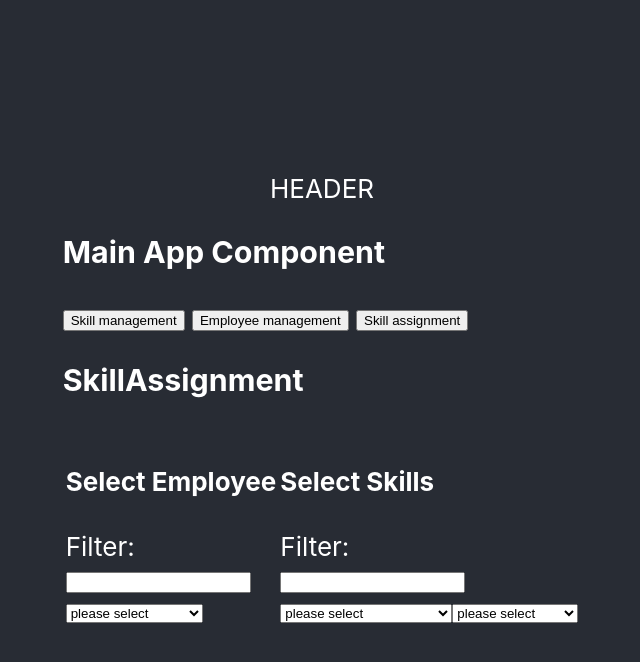
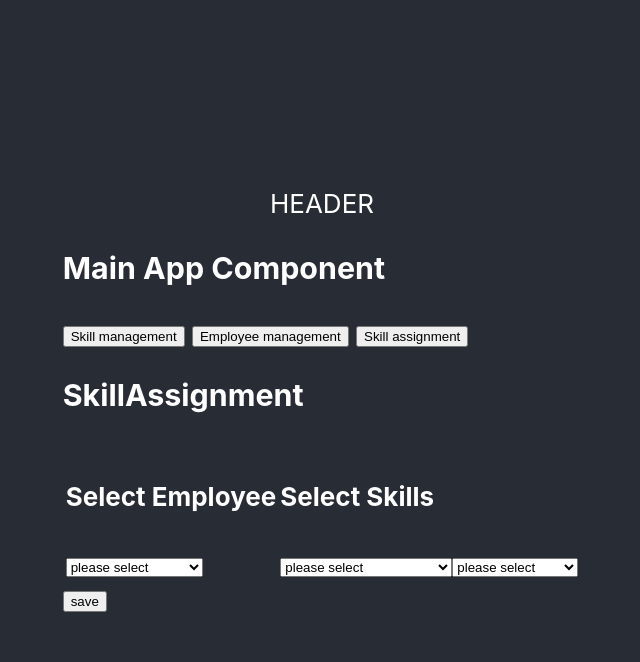
Before and after one commit to marco-dierenfeldt/skill-mgmt-tool, a React (Create React App) app: page / in a window 1280 px wide. Both pictures are taken after a click on the button "Skill assignment". Shown: the top 662 px of the page, without its empty margins (318-958 px from the left). Built offline with nearby package versions, Linux system fonts and the light colour scheme.

Commit message:
add skillAssignmentList

```diff
--- a/src/components/app/app-state.enum.js
+++ b/src/components/app/app-state.enum.js
@@ -6,7 +6,8 @@ const AppStateEnum = {
     SKILL_OVERVIEW: 5,
     SKILL_EDIT: 6,
     SKILL_NEW: 7,
-    SKILL_ASSIGNMENT: 8
+    SKILL_ASSIGNMENT: 8,
+    SKILL_ASSIGNMENT_LIST: 9
 }
 
 export default AppStateEnum;
--- a/src/components/app/main.component.jsx
+++ b/src/components/app/main.component.jsx
@@ -5,6 +5,7 @@ import AppStateEnum from "./app-state.enum";
 import EmployeeOverviewComponent from "../employee/employee-overview.component";
 import EmployeeEditComponent from "../employee/employee-edit.component";
 import SkillAssignmentComponent from "../skillassignment/skill-assignment.component";
+import SkillAssignmentListViewComponent from "../skillassignment/skill-assignment-list-view.component";
 
 class MainComponent extends Component {
     constructor(props) {
@@ -35,6 +36,10 @@ class MainComponent extends Component {
         this.setState( {displayState: AppStateEnum.SKILL_ASSIGNMENT});
     }
 
+    gotoSkillAssignmentList = () => {
+        this.setState( {displayState: AppStateEnum.SKILL_ASSIGNMENT_LIST});
+    }
+
     gotoEmployeeManagement = () => {
         this.setState({ displayState: AppStateEnum.EMPLOYEE_OVERVIEW });
     }
@@ -59,7 +64,9 @@ class MainComponent extends Component {
         } else if (this.state.displayState === AppStateEnum.SKILL_NEW) {
             content = <SkillEditComponent gotoSkillList={this.gotoSkillManagement} />
         } else if (this.state.displayState === AppStateEnum.SKILL_ASSIGNMENT) {
-            content = <SkillAssignmentComponent/>
+            content = <SkillAssignmentComponent gotoSkillAssignmentList={this.gotoSkillAssignmentList}/>
+        } else if (this.state.displayState === AppStateEnum.SKILL_ASSIGNMENT_LIST) {
+            content = <SkillAssignmentListViewComponent/>
         } else if (this.state.displayState === AppStateEnum.EMPLOYEE_EDIT) {
             content = <EmployeeEditComponent gotoEmployeeList={this.gotoEmployeeManagement} id={this.state.id} />
         } else if (this.state.displayState === AppStateEnum.EMPLOYEE_NEW) {
--- /dev/null
+++ b/src/components/skillassignment/skill-assignment-list-view.component.jsx
@@ -0,0 +1,33 @@
+import { Component } from "react";
+import skillAssignmentService from "../../service/skill-assignment.service";
+
+class SkillAssignmentListViewComponent extends Component {
+    constructor() {
+        super();
+
+        this.state = { assignments: [] };
+    }
+
+    componentDidMount() {
+        let assignments = skillAssignmentService.getAssignments();
+        this.setState({ assignments });
+    }
+
+    render() {
+        return (<div>
+            <h3>SKillAssignmentListViewComponent</h3>
+            <table>
+                {this.state.assignments.map((assignment) => {
+                    return <tr>
+                        <td>{assignment.employee.name} {assignment.employee.surname}:</td>
+                        <td>{assignment.assignedSkills.map((skill) => skill.name + '(' + skill.skillLevel.id + ') ')}</td>
+                        <td><button>edit</button> &nbsp; <button>delete</button></td>
+                    </tr>
+                })}
+            </table>
+        </div>
+        )
+    }
+}
+
+export default SkillAssignmentListViewComponent;
--- a/src/components/skillassignment/skill-assignment.component.jsx
+++ b/src/components/skillassignment/skill-assignment.component.jsx
@@ -1,10 +1,11 @@
 import { Component } from "react";
 import EmployeeService from "../../service/employee.service"
+import SkillAssignmentService from "../../service/skill-assignment.service";
 import SkillService from "../../service/skill.service"
 
 class SkillAssignmentComponent extends Component {
-    constructor() {
-        super();
+    constructor(props) {
+        super(props);
 
         this.state = { employee: {}, assignedSkills: [], employees: [], skills: [], skillGroups: [], skillLevels: [] };
     }
@@ -23,6 +24,27 @@ class SkillAssignmentComponent extends Component {
         let skills = this.state.assignedSkills;
         skills.push(skill);
         this.setState({ assignedSkills: skills });
+    }
+
+    deleteSkill = (skill) => {
+        let tmpSkills = this.state.assignedSkills;
+        let idx = tmpSkills.findIndex((tmpSkill) => tmpSkill.id === skill.id);
+
+        tmpSkills.splice(idx, 1);
+        this.setState({ assignedSkills: tmpSkills });
+    }
+
+    saveAssignment = () => {
+        let employee = this.state.employee;
+        let assignedSkills = this.state.assignedSkills;
+
+        let assignment = {
+            employee,
+            assignedSkills
+        };
+
+        SkillAssignmentService.addAssignment(assignment);
+        this.props.gotoSkillAssignmentList();
     }
 
     selectGroup = (group) => {
@@ -57,7 +79,7 @@ class SkillAssignmentComponent extends Component {
 
         currentSkills[skillIdx].skillLevel = skillLevel;
 
-        this.setState({assignedSkills: currentSkills});
+        this.setState({ assignedSkills: currentSkills });
     }
 
     render() {
@@ -75,7 +97,7 @@ class SkillAssignmentComponent extends Component {
                                 {this.state.skillLevels.map((skillLevel) => {
                                     return <option key={skillLevel.id} onClick={() => this.selectSkillLevel(skill, skillLevel)}>{skillLevel.name} {skillLevel.surname}</option>
                                 })}
-                            </select>
+                            </select><button onClick={() => this.deleteSkill(skill)}>delete</button>
                         </li>
                     })}
                 </ul>
@@ -89,8 +111,6 @@ class SkillAssignmentComponent extends Component {
                         <tr>
                             <td>
                                 <h4>Select Employee</h4>
-                                <label>Filter: </label><br />
-                                <input type="text"></input><br />
                                 <select>
                                     <option>please select</option>
                                     {this.state.employees.map((employee) => {
@@ -100,8 +120,6 @@ class SkillAssignmentComponent extends Component {
                             </td>
                             <td>
                                 <h4>Select Skills</h4>
-                                <label>Filter: </label><br />
-                                <input type="text"></input><br />
                                 <select>
                                     <option>please select</option>
                                     {this.state.skillGroups.map((group) => {
@@ -120,6 +138,7 @@ class SkillAssignmentComponent extends Component {
                     </tbody>
                 </table>
                 {assignement}
+                <button onClick={this.saveAssignment}>save</button>
             </div>
         );
     }
--- /dev/null
+++ b/src/service/skill-assignment.service.js
@@ -0,0 +1,15 @@
+class SkillAssignmentService {
+    assignments = [];
+
+    addAssignment(assignment) {
+        assignment.id = this.assignments.length;
+        this.assignments.push(assignment);
+    }
+
+    getAssignments() {
+        return this.assignments;
+    }
+
+}
+
+export default new SkillAssignmentService();
```
Also changed, not shown: 1 other file (tests, documents, lock files or other folders).
